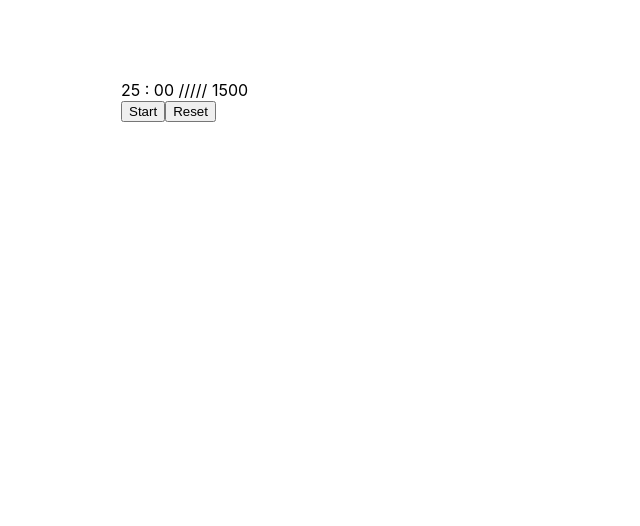
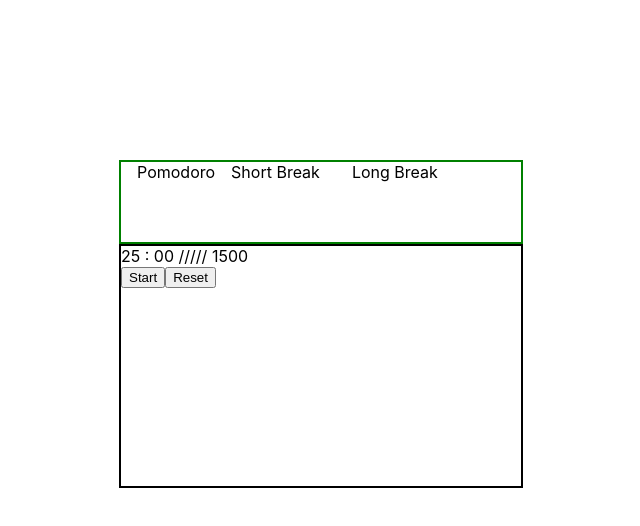
Before and after one commit to petertranfl/pomo-app, a React (Create React App) app: page / in a window 1280 px wide. Shown: the top 526 px of the page, without its empty margins (319-959 px from the left). Built offline with nearby package versions, Linux system fonts and the light colour scheme.

Commit message:
added simple GUI to switch timers

```diff
--- /dev/null
+++ b/src/components/TimerSelector/TimerSelector.css
@@ -0,0 +1,29 @@
+.TimerSelector {
+    justify-content: space-between;
+    margin: auto;
+    margin-top: 10em;
+    width: 25em;
+    height: 5em;
+    border: 2px green solid;
+}
+
+.PomodoroSelector {
+    margin-left: 1em;
+    text-align: center;
+    float: left;
+    cursor: pointer;
+}
+
+.ShortBreakSelector {
+    margin: 0 1em;
+    text-align: center;
+    float: left;
+    cursor: pointer;
+}
+
+.LongBreakSelector {
+    margin-left: 1em;
+    text-align: center;
+    float: left;
+    cursor: pointer;
+}
--- a/src/components/TimerSelector/TimerSelector.js
+++ b/src/components/TimerSelector/TimerSelector.js
@@ -1,15 +1,16 @@
 import React from 'react';
+import './TimerSelector.css'
 
-const TimerSelector = () => {
+const TimerSelector = (props) => {
     return (
-        <div>
-            <div>
+        <div className="TimerSelector">
+            <div className="PomodoroSelector" onClick={props.pomodoro}>
                 Pomodoro
             </div>
-            <div>
+            <div className="ShortBreakSelector" onClick={props.shortBreak}>
                 Short Break
             </div>
-            <div>
+            <div className="LongBreakSelector" onClick={props.longBreak}>
                 Long Break
             </div>
         </div>
--- a/src/containers/PomoApp/PomoApp.css
+++ b/src/containers/PomoApp/PomoApp.css
@@ -1,6 +1,7 @@
 .TimerBlock {
     margin: auto;
-    margin-top: 5em;
+    margin-top: 0em;
     height: 15em;
     width: 25em;
+    border: 2px solid
 }
--- a/src/containers/PomoApp/PomoApp.js
+++ b/src/containers/PomoApp/PomoApp.js
@@ -4,6 +4,7 @@
 import TimerBlock from '../../components/TimerBlock/TimerBlock'
 import TimerStartPause from '../../components/TimerButton/TimerStartPause'
 import TimerReset from '../../components/TimerButton/TimerReset'
+import TimerSelector from '../../components/TimerSelector/TimerSelector';
 // import TimerSelector from '../../components/TimerSelector/TimerSelector';
 // import TimerEditor from '../../components/TimerEditor/TimerEditor'
 
@@ -122,6 +123,7 @@
                     }
                 }))
                 console.log('started pomo timer')
+                break;
             case 1:
                 this.setState(prevState => ({
                     shortBreak: {
@@ -130,6 +132,8 @@
                         isFinished: false
                     }
                 }))
+                console.log('started shortBreak timer')
+                break;
             case 2:
                 this.setState(prevState => ({
                     longBreak: {
@@ -138,6 +142,8 @@
                         isFinished: false
                     }
                 }))
+                console.log('started longbreak timer')
+                break;
                 //start timer
             }   this.interval = setInterval(this.tick, 1000);;
         } else {
@@ -150,21 +156,24 @@
                             ...prevState.pomodoro,
                             isRunning: false,
                         }
-                    }));
+                    }))
+                    break;
                 case 1:
                     this.setState(prevState => ({
                         shortBreak: {
                             ...prevState.shortBreak,
                             isRunning: false,
                         }
-                    }));
+                    }))
+                    break;
                 case 2:
                     this.setState(prevState => ({
                         longBreak: {
                             ...prevState.longBreak,
                             isRunning: false,
                         }
-                    }));
+                    }))
+                    break;
             }
             //pause timer
             clearInterval(this.interval)
@@ -182,7 +191,7 @@
                         isFinished: false
                     }
                 }))
-                console.log('started pomo timer')
+                break;
             case 1:
                 this.setState(prevState => ({
                     shortBreak: {
@@ -192,6 +201,7 @@
                         isFinished: false
                     }
                 }))
+                break;
             case 2:
                 this.setState(prevState => ({
                     longBreak: {
@@ -201,6 +211,7 @@
                         isFinished: false
                     }
                 }))
+                break;
         }
         clearInterval(this.interval);
     }
@@ -229,8 +240,12 @@
         console.log(this.state.pomodoro)
     }
 
-    changeTimer = () => {
-
+    changeTimer = (timerType) => {
+        if (timerType != this.state.currentTimerType) {
+           this.setState({
+               currentTimerType: timerType
+           })
+        }
     }
 
     render() {
@@ -241,7 +256,7 @@
         } else if (this.state.currentTimerType === 1) {
             timer = <Timer duration={this.state.shortBreak.currentDuration}/>
         } else if (this.state.currentTimerType === 2) {
-            timer = <Timer duration={this.state.pomodoro.currentDuration}/>
+            timer = <Timer duration={this.state.longBreak.currentDuration}/>
         }
         return (
             <div>
@@ -253,6 +268,11 @@
                 {/* <div>
                     <TimerSelector/>
                 </div> */}
+                <div className="TimerContainer">
+                    <TimerSelector
+                        pomodoro={() => this.changeTimer(0)}
+                        shortBreak={() => this.changeTimer(1)}
+                        longBreak={() => this.changeTimer(2)}/>
                         <div className="TimerBlock">
                             {timer}
                             <TimerStartPause
@@ -260,8 +280,6 @@
                                 start={() => this.timerActive(true)}
                                 pause={() => this.timerActive(false)}/>
                             <TimerReset reset={() => this.timerReset()}/>
-                <div>
-
                         </div>
                 </div>
             </div>
```
Lines whose indentation alone changed are shown as unchanged.
